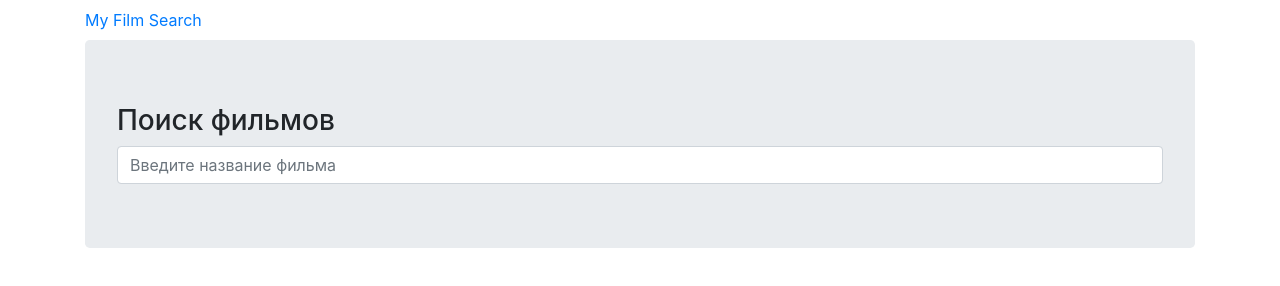
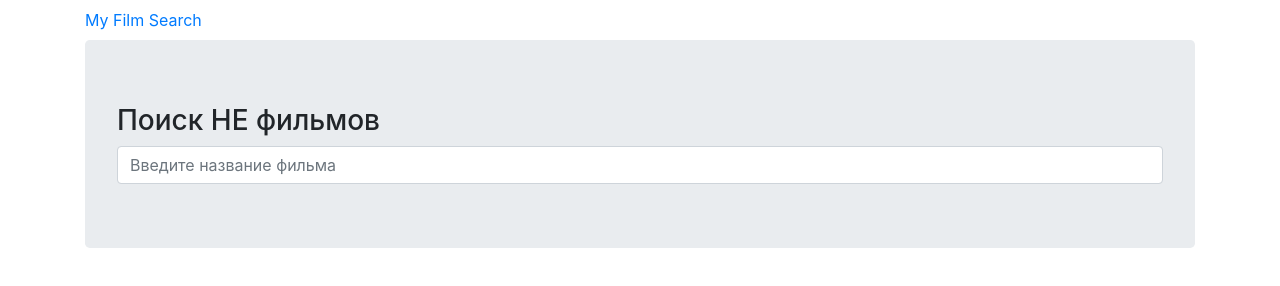
Before and after one commit to OleksandrUbohyi/film-search-api, a plain HTML site: page index.html in a window 1280 px wide. Drawn offline with nearby package versions, Linux system fonts and the light colour scheme.

Commit message:
Edited title

```diff
--- a/index.html
+++ b/index.html
@@ -17,7 +17,7 @@
 
 	<div class="container">
 		<div class="jumbotron">
-            <h3>Поиск фильмов</h3>
+			<h3>Поиск НЕ фильмов</h3>
 			<form action="" id="search-form">
 				<input type="text" class="form-control" id="search-text" placeholder="Введите название фильма">
 			</form>
```
Lines whose indentation alone changed are shown as unchanged.
